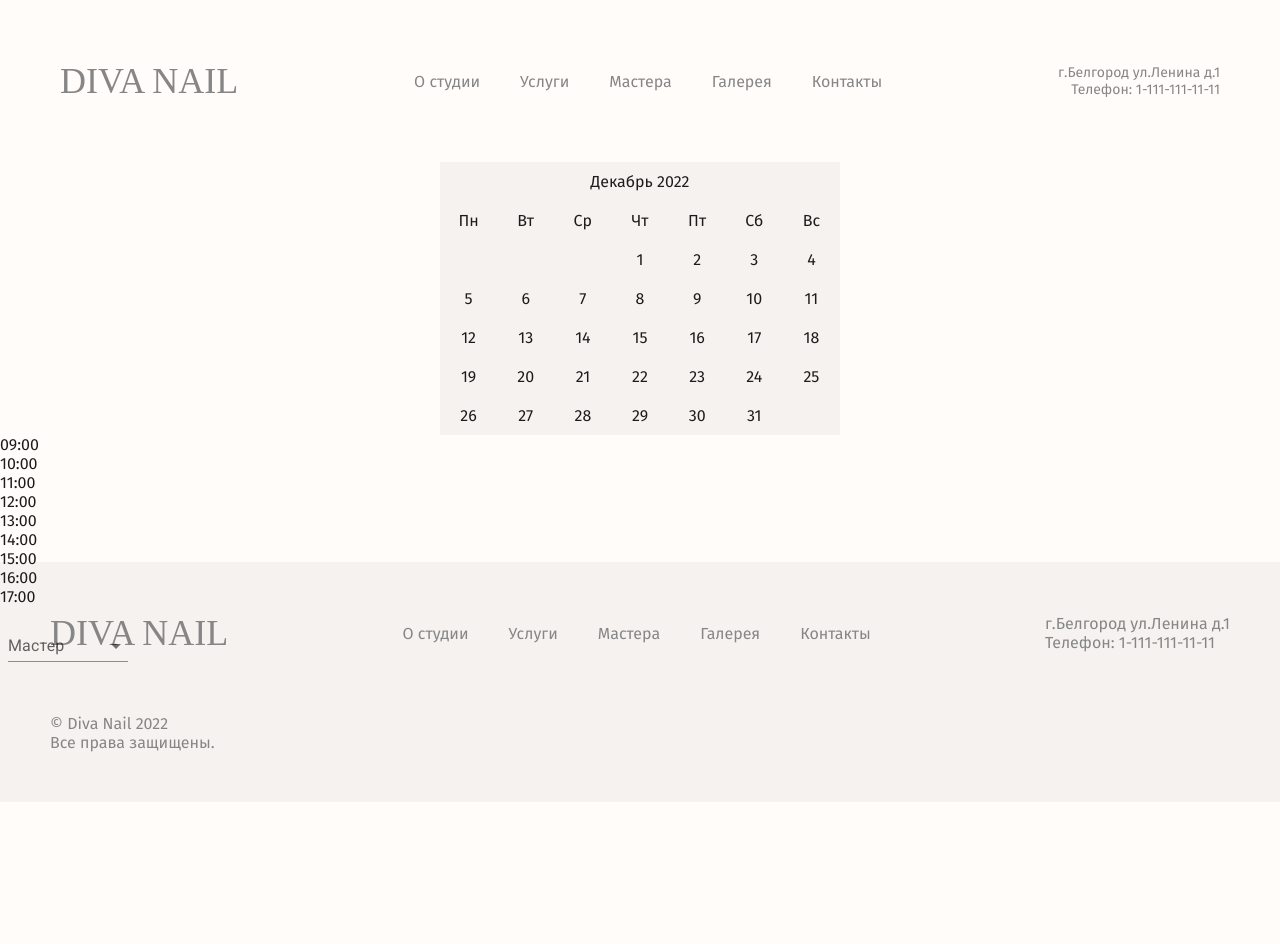
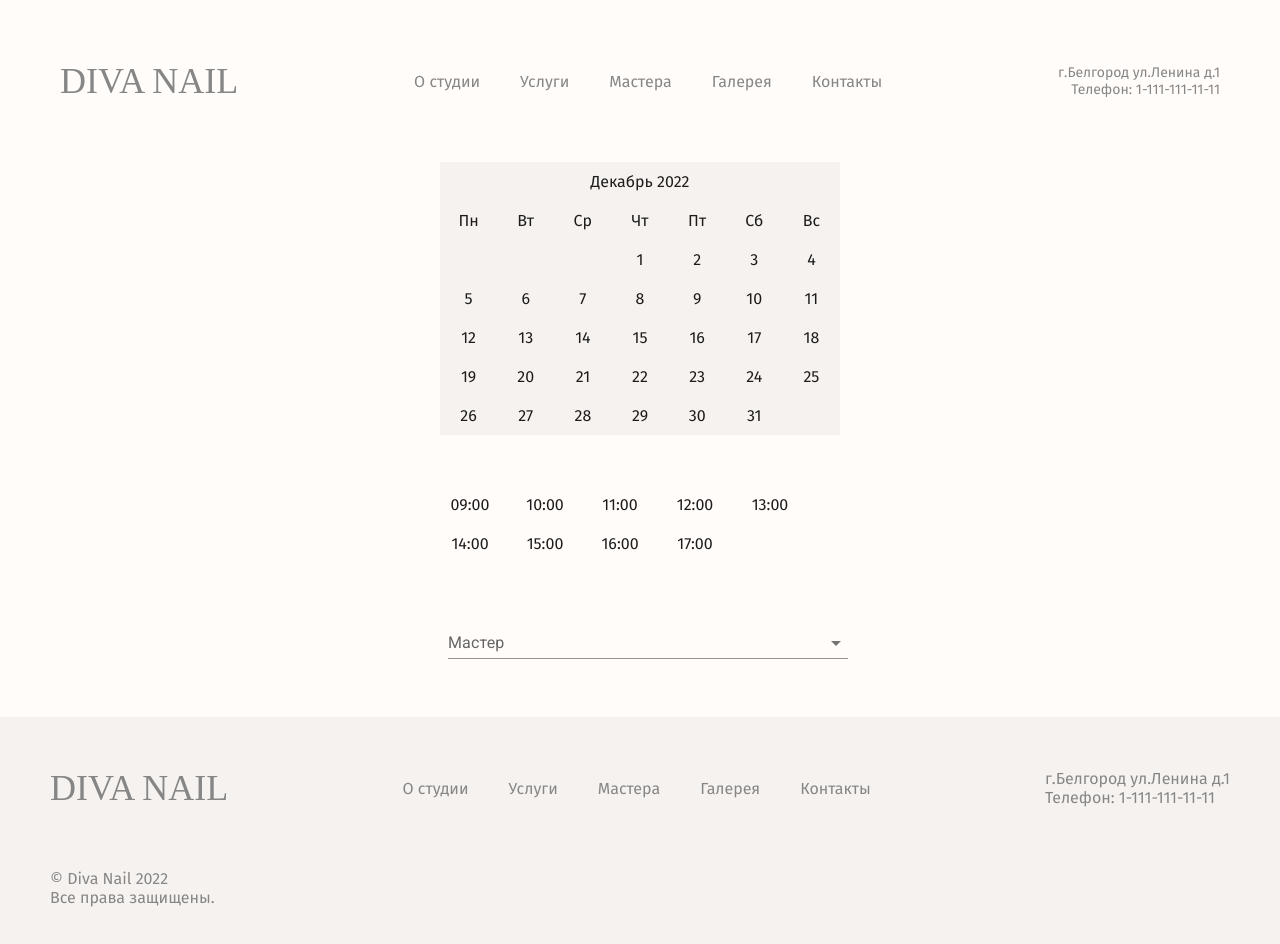
Before and after one commit to valentin93z/bs-studio, a React (Create React App) app: page / in a window 1280 px wide. Shown: the top 944 px of the page. Before the commit the page ends 802 px from the top, so only its background shows below. Built offline with nearby package versions, Linux system fonts and the light colour scheme; a web font is replaced by a local one.

Commit message:
styled times list and master

```diff
--- a/src/components/order/Order.module.css
+++ b/src/components/order/Order.module.css
@@ -1,14 +1,14 @@
 .order {
     width: 100%;
-    height: calc(100vh - 400px);
     font-family: 'Fira Sans', sans-serif;
     color: var(--dark-color);
+    padding: 0 20px;
 }
 
 .calendar {
     max-width: 400px;
     background: var(--footer-background);
-    margin: 0 auto;
+    margin: 0 auto 50px auto;
 }
 
 .month_indicator {
@@ -67,11 +67,46 @@
     background: var(--primary-color);
 }
 
-.master__select {
-    padding: 5px 10px;
-    outline: none;
+.times__list {
+    max-width: 400px;
+    display: flex;
+    justify-content: flex-start;
+    align-items: center;
+    flex-wrap: wrap;
+    column-gap: 15px;
+    margin: 0 auto 40px auto;
 }
 
-.master__option {
-    padding: 5px 10px;
+.times__item {
+    width: 60px;
+    text-align: center;
+    list-style-type: none;
 }
+
+.times__radio {
+    position: absolute;
+    width: 0;
+    height: 0;
+}
+
+.times__label {
+    display: block;
+    position: relative;
+    width: 100%;
+    height: 100%;
+    padding: 10px;
+    cursor: pointer;
+}
+
+.times__label:hover {
+    background: var(--secondary-color);
+}
+
+.times__radio:checked ~ .times__label {
+    background: var(--primary-color);
+}
+
+.master {
+    max-width: 400px;
+    margin: 0 auto 50px auto;
+}
--- a/src/components/order/Order.tsx
+++ b/src/components/order/Order.tsx
@@ -5,17 +5,29 @@ import { getDaysInMonth } from '../../utils/getDaysInMonth';
 import classes from './Order.module.css';
 import { orderSlice } from '../../app/reducers/orderSlice';
 import { timesData } from './timesData';
-import { FormControl, InputLabel, MenuItem, Select, SelectChangeEvent } from '@mui/material';
+import { createTheme, FormControl, InputLabel, MenuItem, Select, SelectChangeEvent, ThemeProvider } from '@mui/material';
 import { masterData } from '../main/masters/masterData';
 import { serviceData } from '../main/servs/serviceData';
 
 const Order: FC = () => {
 
+  const theme = createTheme({
+    palette: {
+      primary: {
+        main: '#968981',
+      },
+    },
+  });
+
   const dispatch = useAppDispatch();
   const { date, time, master, service } = useAppSelector(state => state.orderReducer);
 
-  const handleChecked = (e: React.ChangeEvent<HTMLInputElement>) => {
+  const handleDateChecked = (e: React.ChangeEvent<HTMLInputElement>) => {
     dispatch(orderSlice.actions.setDate(e.target.value));
+  }
+
+  const handleTimeChecked = (e: React.ChangeEvent<HTMLInputElement>) => {
+    dispatch(orderSlice.actions.setTime(e.target.value));
   }
 
   const handleSelectMaster = (e: SelectChangeEvent) => {
@@ -23,6 +35,7 @@ const Order: FC = () => {
   }
 
   return (
+    <ThemeProvider theme={theme}>
       <section className={classes.order}>
         <div className={classes.calendar}>
           <div className={classes.month_indicator}>Декабрь 2022</div>
@@ -39,19 +52,29 @@ const Order: FC = () => {
                   name="calendar"
                   id={day.dayOfMonth.toString()}
                   value={day.dayOfMonth}
-                onChange={handleChecked}
+                  onChange={handleDateChecked}
                 />
                 <label className={classes.date_grid__label} htmlFor={day.dayOfMonth.toString()}>{day.dayOfMonth}</label>
             </div>)}
           </div>
         </div>
         <div>
-        <ul>
+          <ul className={classes.times__list}>
             {timesData.map((time) =>
-          <li key={time}>{time}</li>)}
+            <li className={classes.times__item} key={time}>
+              <input
+                className={classes.times__radio}
+                type="radio"
+                name="times"
+                id={time}
+                value={time}
+                onChange={handleTimeChecked}
+              />
+              <label className={classes.times__label} htmlFor={time}>{time}</label>
+            </li>)}
           </ul>
-        <div>
-          <FormControl variant='standard' sx={{m: 1, minWidth: 120}}>
+        <div className={classes.master}>
+            <FormControl variant='standard' sx={{m: 1, minWidth: 120}} fullWidth>
               <InputLabel id='master_select_label'>Мастер</InputLabel>
               <Select value={master} onChange={handleSelectMaster} id='master_select' labelId='master-select-label'>
                 {masterData.map((master) =>
@@ -64,6 +87,7 @@ const Order: FC = () => {
           </ul>
         </div>
       </section>
+    </ThemeProvider>
   )
 }
 
```
Lines whose indentation alone changed are shown as unchanged.
